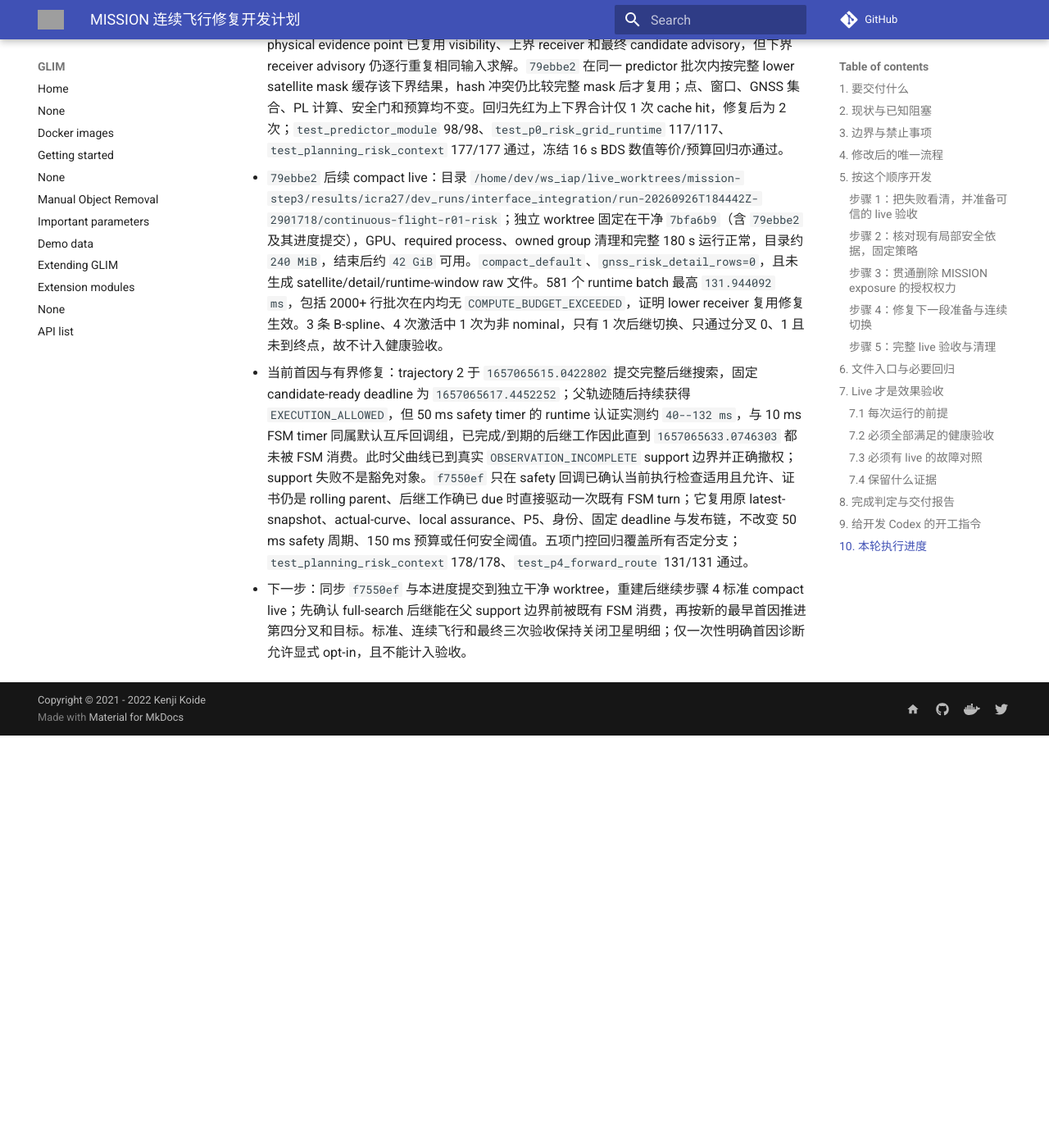
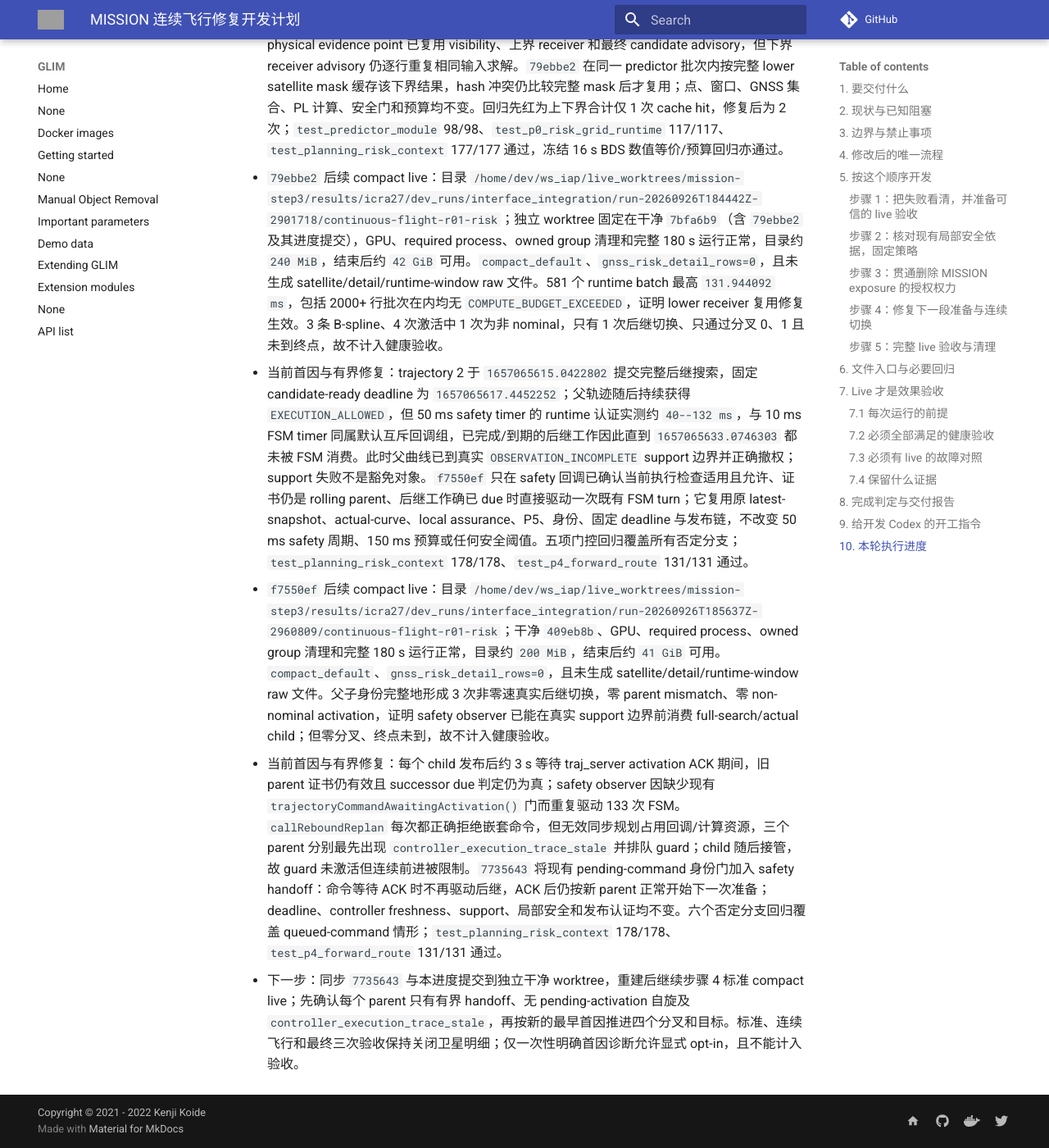
Before and after one commit to Printeger/iap, an MkDocs documentation site: the page built from docs/icra27/MISSION_CONTINUOUS_FLIGHT_IMPLEMENTATION_PLAN.md, in a window 1280 px wide and 1400 px high, scrolled down 28146 px. Shown: the whole window at 82% size. Built offline with MkDocs 1.6.1 and Material for MkDocs 9.7.7, drawn with Linux system fonts in a browser that asks for light colours; nearby versions of some CDN libraries; comment, search, counter and statistics services are not loaded; before the commit the page ends 29043 px from its top, so only the background shows below that; grey boxes are pictures that could not be loaded.

Commit message:
docs(icra27): record queued successor handoff fix

```diff
--- a/docs/icra27/MISSION_CONTINUOUS_FLIGHT_IMPLEMENTATION_PLAN.md
+++ b/docs/icra27/MISSION_CONTINUOUS_FLIGHT_IMPLEMENTATION_PLAN.md
@@ -255,7 +255,7 @@ symlink、非 tracked 且无进程占用后才能按精确路径删除。遵守
 
 ## 10. 本轮执行进度
 
-- 提交：步骤 1 为 `83fddbc`、`9f27a05`、`f6761b8`、`784d3d3`、`a4a35e9`、`30426ac`、`ffc118b`；步骤 2 为 `a751d5f`、`641b3ad`；步骤 3 为 `93bd62c`；步骤 4 当前到 `f7550ef`（完整因果提交链见下述逐次 live 记录）；磁盘与证据策略为 `64f6764`、`b772ed9`（均基于计划提交 `e675443`）。用户历史文件 `docs/whatsnext.md` 保持未跟踪、未修改。
+- 提交：步骤 1 为 `83fddbc`、`9f27a05`、`f6761b8`、`784d3d3`、`a4a35e9`、`30426ac`、`ffc118b`；步骤 2 为 `a751d5f`、`641b3ad`；步骤 3 为 `93bd62c`；步骤 4 当前到 `7735643`（完整因果提交链见下述逐次 live 记录）；磁盘与证据策略为 `64f6764`、`b772ed9`（均基于计划提交 `e675443`）。用户历史文件 `docs/whatsnext.md` 保持未跟踪、未修改。
 - 完成项：步骤 1 已补全 optimizer/refinement/manager/FSM 首因，continuous-flight analyzer 已拒绝 guard 伪后继、身份或父子链不符、零速切换、命令断流、required process 提前退出、短程停车、终点悬停不足和未由 odom 穿越四叉。步骤 2 已确认生产路径统一复用 `LocalMotionAssurance`/`LocalClearanceEvaluator` 且必要输入缺失时 fail closed；森林配置仍为 tracking `0.15 m`、safety margin `0.20 m`、surface `0.02 m`、`uncalibrated_default_v1`，故后续证据只适用于仿真/开发，不能冒充部署标定。步骤 3 已移除 MISSION exposure 的独立拒绝/制动权并保留真实风险诊断和排序；STRICT、局部净空、support/freshness、身份、动力学与制动门不变。
 - 失败首因：基线轨迹 5 为 `SUCCESSOR_CURVE_PREPARATION_FAILED` 且旧 detail 泄漏初始化占位；轨迹 9 为 P5 重复累计 prior episode 后 exposure braking。原始证据：`results/icra27/dev_runs/interface_integration/run-20260926T050049Z-450628/full-r01-risk/exports/planner_p4_risk_astar_debug.csv.execution_events.csv` 及同目录 `stdout.log`。步骤 3 干净 live 已证明旧 exposure 不再制动，但第一 actual B-spline 因 `local_clearance_margin_not_positive` 被硬局部门拒绝，下一冻结通道又继承失败候选的 `HOLD_REQUIRED`，故未首航；`bspline_count=0` 和零位移是结果，不是首因。
 - live 证据：步骤 3 使用独立 worktree/build/install，在 `93bd62c78b6dc7af731b25c6e2a71794d02b14eb` 运行 180 s；GPU preflight 通过、required processes 未提前退出、launch exit 0，manifest 为 `git_worktree_clean=true`。目录：`/home/dev/ws_iap/live_worktrees/mission-step3/results/icra27/dev_runs/interface_integration/run-20260926T081255Z-633590`。该失败运行不计入最终健康三次。
@@ -336,4 +336,6 @@ symlink、非 tracked 且无进程占用后才能按精确路径删除。遵守
 - 当前首因与有界修复：trajectory 2 的 runtime batch 2 在 2279 个窗口行、30 个责任窗口上返回 `COMPUTE_BUDGET_EXCEEDED`；既有 150 ms 预算未放宽，实测分解为 evidence `70.418069 ms`、advisory `80.101851 ms`、total `150.548677 ms`。点对点核对发现重叠窗口的同一 physical evidence point 已复用 visibility、上界 receiver 和最终 candidate advisory，但下界 receiver advisory 仍逐行重复相同输入求解。`79ebbe2` 在同一 predictor 批次内按完整 lower satellite mask 缓存该下界结果，hash 冲突仍比较完整 mask 后才复用；点、窗口、GNSS 集合、PL 计算、安全门和预算均不变。回归先红为上下界合计仅 1 次 cache hit，修复后为 2 次；`test_predictor_module` 98/98、`test_p0_risk_grid_runtime` 117/117、`test_planning_risk_context` 177/177 通过，冻结 16 s BDS 数值等价/预算回归亦通过。
 - `79ebbe2` 后续 compact live：目录 `/home/dev/ws_iap/live_worktrees/mission-step3/results/icra27/dev_runs/interface_integration/run-20260926T184442Z-2901718/continuous-flight-r01-risk`；独立 worktree 固定在干净 `7bfa6b9`（含 `79ebbe2` 及其进度提交），GPU、required process、owned group 清理和完整 180 s 运行正常，目录约 `240 MiB`，结束后约 `42 GiB` 可用。`compact_default`、`gnss_risk_detail_rows=0`，且未生成 satellite/detail/runtime-window raw 文件。581 个 runtime batch 最高 `131.944092 ms`，包括 2000+ 行批次在内均无 `COMPUTE_BUDGET_EXCEEDED`，证明 lower receiver 复用修复生效。3 条 B-spline、4 次激活中 1 次为非 nominal，只有 1 次后继切换、只通过分叉 0、1 且未到终点，故不计入健康验收。
 - 当前首因与有界修复：trajectory 2 于 `1657065615.0422802` 提交完整后继搜索，固定 candidate-ready deadline 为 `1657065617.4452252`；父轨迹随后持续获得 `EXECUTION_ALLOWED`，但 50 ms safety timer 的 runtime 认证实测约 `40--132 ms`，与 10 ms FSM timer 同属默认互斥回调组，已完成/到期的后继工作因此直到 `1657065633.0746303` 都未被 FSM 消费。此时父曲线已到真实 `OBSERVATION_INCOMPLETE` support 边界并正确撤权；support 失败不是豁免对象。`f7550ef` 只在 safety 回调已确认当前执行检查适用且允许、证书仍是 rolling parent、后继工作确已 due 时直接驱动一次既有 FSM turn；它复用原 latest-snapshot、actual-curve、local assurance、P5、身份、固定 deadline 与发布链，不改变 50 ms safety 周期、150 ms 预算或任何安全阈值。五项门控回归覆盖所有否定分支；`test_planning_risk_context` 178/178、`test_p4_forward_route` 131/131 通过。
-- 下一步：同步 `f7550ef` 与本进度提交到独立干净 worktree，重建后继续步骤 4 标准 compact live；先确认 full-search 后继能在父 support 边界前被既有 FSM 消费，再按新的最早首因推进第四分叉和目标。标准、连续飞行和最终三次验收保持关闭卫星明细；仅一次性明确首因诊断允许显式 opt-in，且不能计入验收。
+- `f7550ef` 后续 compact live：目录 `/home/dev/ws_iap/live_worktrees/mission-step3/results/icra27/dev_runs/interface_integration/run-20260926T185637Z-2960809/continuous-flight-r01-risk`；干净 `409eb8b`、GPU、required process、owned group 清理和完整 180 s 运行正常，目录约 `200 MiB`，结束后约 `41 GiB` 可用。`compact_default`、`gnss_risk_detail_rows=0`，且未生成 satellite/detail/runtime-window raw 文件。父子身份完整地形成 3 次非零速真实后继切换，零 parent mismatch、零 non-nominal activation，证明 safety observer 已能在真实 support 边界前消费 full-search/actual child；但零分叉、终点未到，故不计入健康验收。
+- 当前首因与有界修复：每个 child 发布后约 3 s 等待 traj_server activation ACK 期间，旧 parent 证书仍有效且 successor due 判定仍为真；safety observer 因缺少现有 `trajectoryCommandAwaitingActivation()` 门而重复驱动 133 次 FSM。`callReboundReplan` 每次都正确拒绝嵌套命令，但无效同步规划占用回调/计算资源，三个 parent 分别最先出现 `controller_execution_trace_stale` 并排队 guard；child 随后接管，故 guard 未激活但连续前进被限制。`7735643` 将现有 pending-command 身份门加入 safety handoff：命令等待 ACK 时不再驱动后继，ACK 后仍按新 parent 正常开始下一次准备；deadline、controller freshness、support、局部安全和发布认证均不变。六个否定分支回归覆盖 queued-command 情形；`test_planning_risk_context` 178/178、`test_p4_forward_route` 131/131 通过。
+- 下一步：同步 `7735643` 与本进度提交到独立干净 worktree，重建后继续步骤 4 标准 compact live；先确认每个 parent 只有有界 handoff、无 pending-activation 自旋及 `controller_execution_trace_stale`，再按新的最早首因推进四个分叉和目标。标准、连续飞行和最终三次验收保持关闭卫星明细；仅一次性明确首因诊断允许显式 opt-in，且不能计入验收。
```
